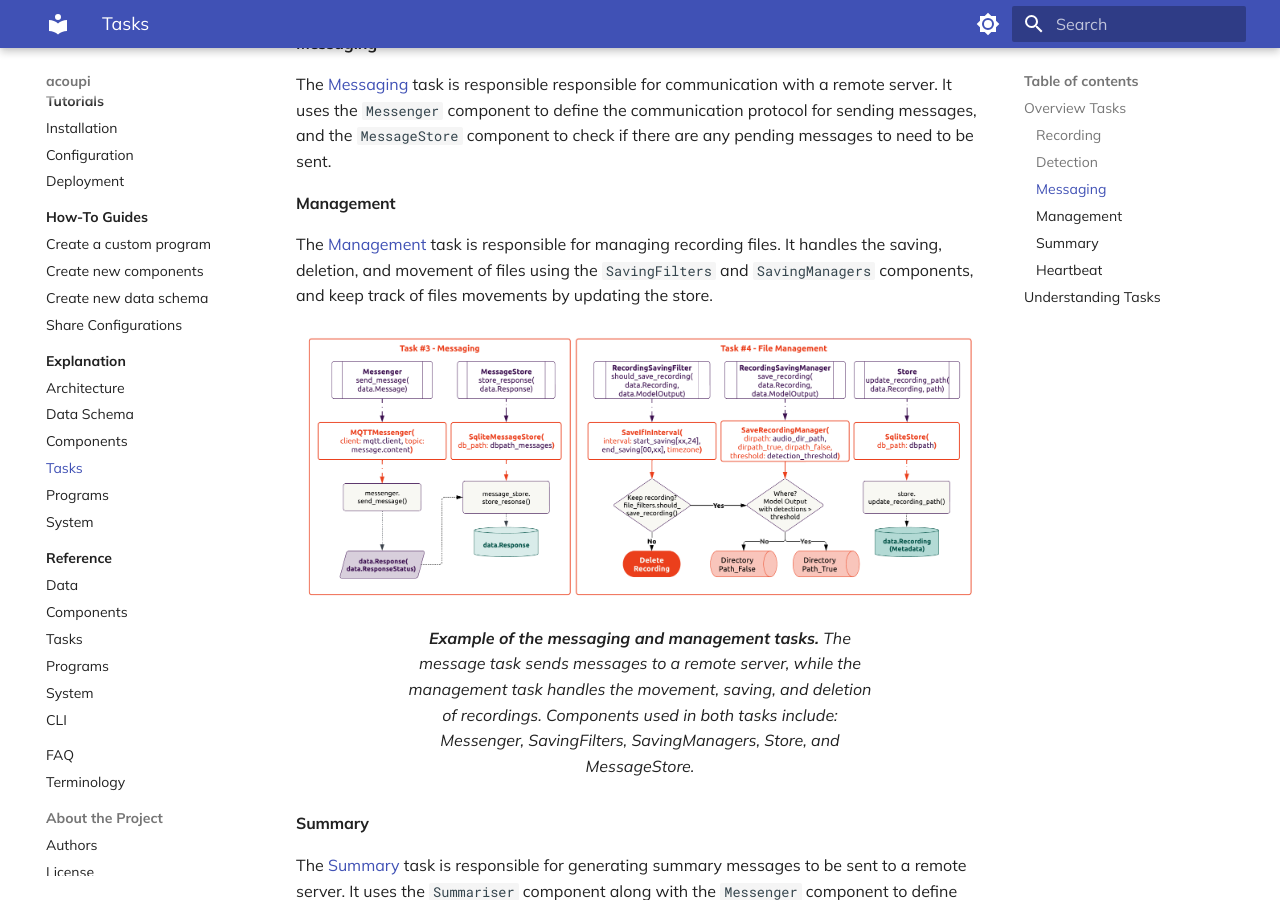
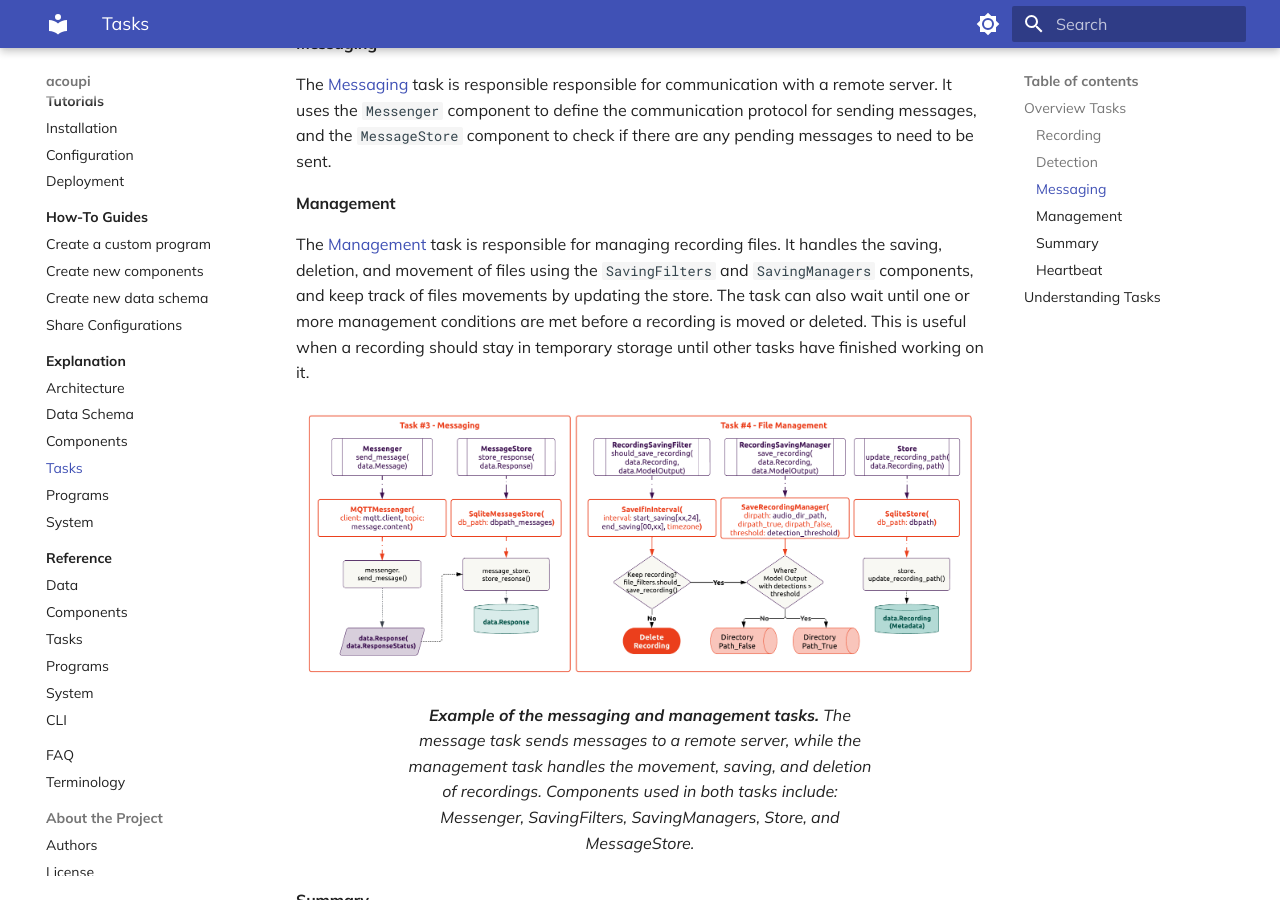
Before and after one commit to acoupi/acoupi, an MkDocs documentation site: the page built from docs/explanation/tasks.md, in a window 1280 px wide and 900 px high, scrolled down 2192 px. Built offline with MkDocs 1.6.1 and Material for MkDocs 9.7.7, drawn with Linux system fonts in a browser that asks for light colours.

Commit message:
Add doc update

```diff
--- a/docs/explanation/tasks.md
+++ b/docs/explanation/tasks.md
@@ -1,6 +1,7 @@
 # Tasks (acoupi framework)
 
-Tasks are individual units of work performing a set of specific actions. These are built as a sequence of one or more _acoupi_ components.
+Tasks are individual units of work performing a set of specific actions.
+These are built as a sequence of one or more _acoupi_ components.
 The _acoupi_ framework defines 6 tasks recording, detection, messaging, management, summary, and heartbeat.
 
 ## Overview Tasks
@@ -97,6 +98,8 @@ It uses the `Messenger` component to define the communication protocol for sendi
 
 The [Management](../reference/tasks.md) task is responsible for managing recording files.
 It handles the saving, deletion, and movement of files using the `SavingFilters` and `SavingManagers` components, and keep track of files movements by updating the store.
+The task can also wait until one or more management conditions are met before a recording is moved or deleted.
+This is useful when a recording should stay in temporary storage until other tasks have finished working on it.
 
 
 <figure markdown="span">
@@ -106,13 +109,16 @@ It handles the saving, deletion, and movement of files using the `SavingFilters`
 
 #### Summary
 
-The [Summary](../reference/tasks.md) task is responsible for generating summary messages to be sent to a remote server. It uses the `Summariser` component along with the `Messenger` component to define the communication protocol for sending these messages.
+The [Summary](../reference/tasks.md) task is responsible for generating summary messages to be sent to a remote server.
+It uses the `Summariser` component along with the `Messenger` component to define the communication protocol for sending these messages.
 
 The summary task is useful for providing aggregated information on detections over specific time periods such as hourly, daily, or weekly.
 
 #### Heartbeat
 
-The [Heartbeat](../reference/tasks.md) task is responsible for creating and sending heartbeat to a remote server. Heartbeat messages confirm that a remotely deployed device is up and running. They are sent at regular intervals so that if a message isn't received as expected, the user is alerted that there might be an issue with the system, such as a power outage or loss of connectivity.
+The [Heartbeat](../reference/tasks.md) task is responsible for creating and sending heartbeat to a remote server.
+Heartbeat messages confirm that a remotely deployed device is up and running.
+They are sent at regular intervals so that if a message isn't received as expected, the user is alerted that there might be an issue with the system, such as a power outage or loss of connectivity.
 
 By default, a heartbeat message contains two key pieces of information: the device ID and the timestamp when the message was created and sent. The task uses the `Messenger` component to define the communication protocol for sending these messages.
 
```
